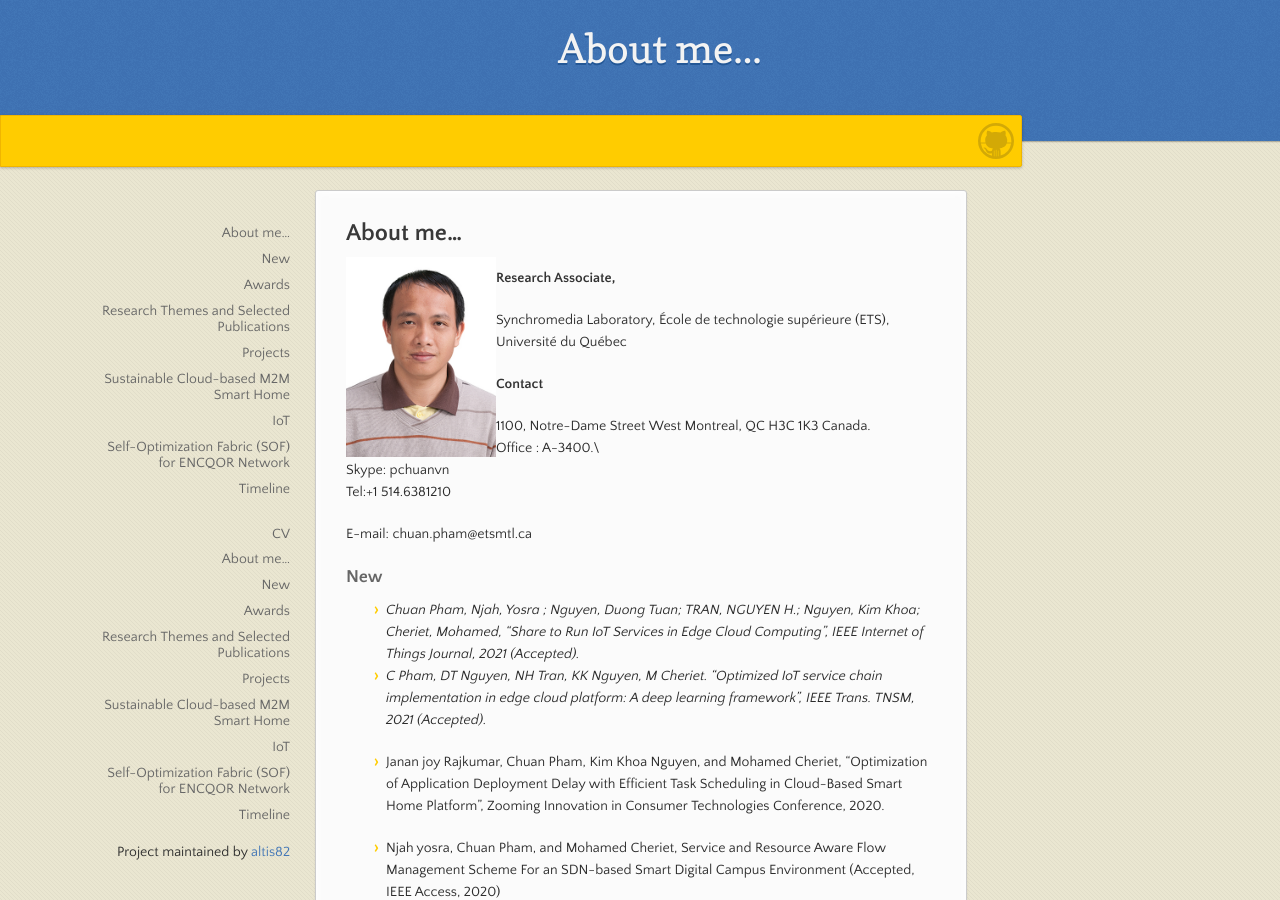
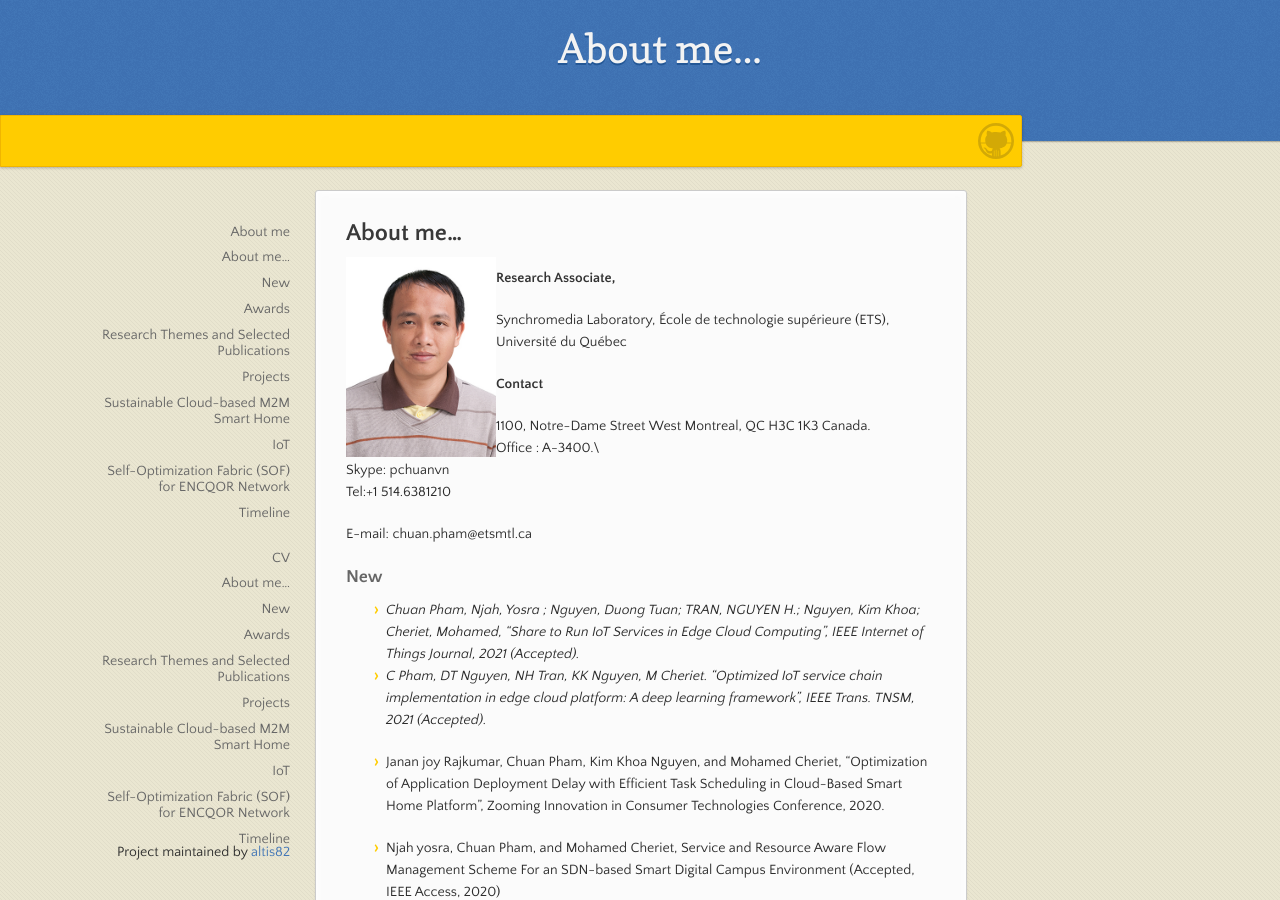
Before and after one commit to altis82/pchuanvn.github.io, a Jekyll site: the page built from index.md, in a window 1280 px wide and 900 px high. Built offline with Jekyll 4.4.1, drawn with Linux system fonts in a browser that asks for light colours; our own code applies the rules of GitHub Pages for plain Markdown files.

Commit message:
Update default.html

```diff
--- a/_layouts/default.html
+++ b/_layouts/default.html
@@ -30,7 +30,7 @@
 
     <div class="wrapper">
       <nav>
-        <ul></ul>
+        <ul><a href="{{ site.github.owner_url }}">About me</a></ul>
         <ul><a href="{{ '/files/CV.docx' }}">CV</a></ul>
       </nav>
 
```
